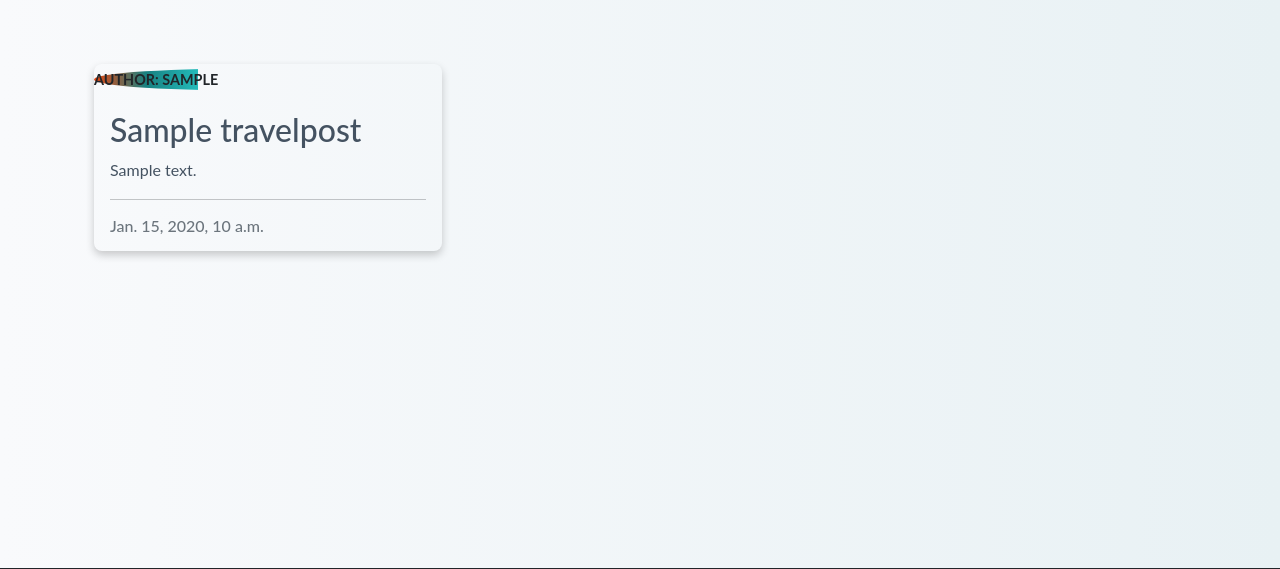
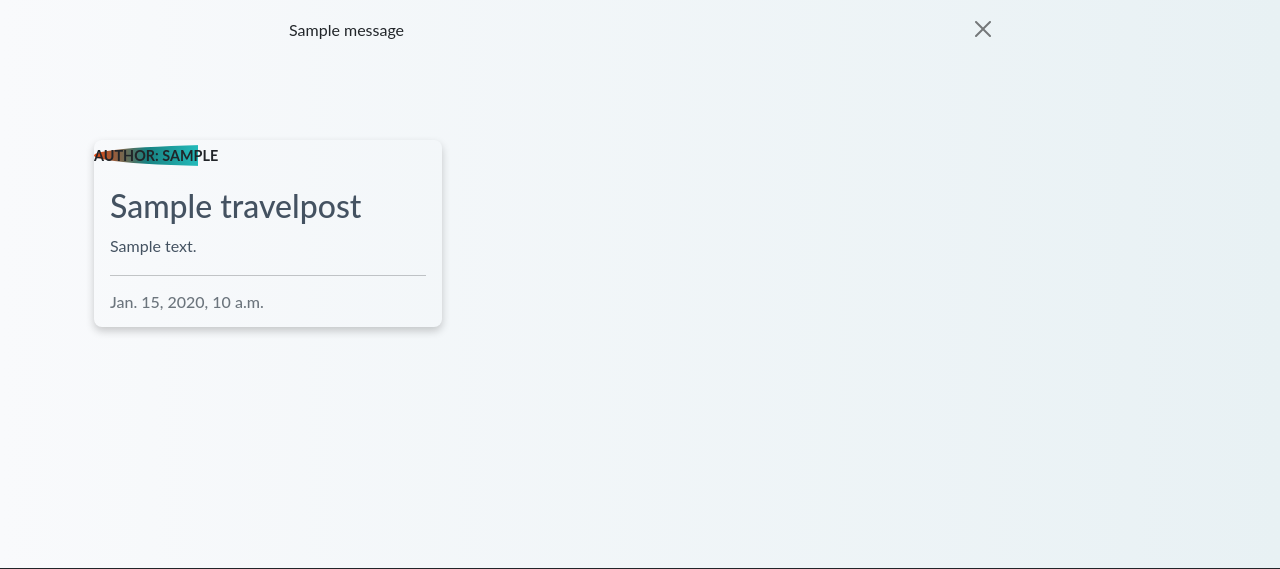
Before and after one commit to Milosson/JunketBlog, a Django app: page / in a window 1280 px wide. Shown: the part 106-675 px from the top of the page. Run offline with Django 4.2, Linux system fonts and the light colour scheme; tables that the repository leaves empty hold one stand-in row (values such as "Sample post"); one stand-in notice (Sample message) is shown.

Commit message:
Add message display for comment submissin post detail view

```diff
--- a/blog/views.py
+++ b/blog/views.py
@@ -1,5 +1,6 @@
 from django.core.paginator import Paginator
 from django.shortcuts import render, get_object_or_404, redirect
+from django.contrib import messages
 from .models import TravelPost, Comment
 from .forms import CommentForm
 
@@ -17,6 +18,10 @@ def post_detail(request, slug):
             comment.author = request.user
             comment.post = post
             comment.save()  # Save the comment, which may auto-approve
+            messages.add_message(
+        request, messages.SUCCESS,
+        'Comment submitted and awaiting approval'
+    )
             return redirect('post_detail', slug=post.slug)
 
     # Manually approve comments that meet the condition
@@ -41,4 +46,9 @@ def post_list(request):
     paginator = Paginator(posts, 6)  # Show 6 posts per page
     page_number = request.GET.get('page')
     page_obj = paginator.get_page(page_number)
-    return render(request, 'blog/index.html', {'posts': page_obj.object_list, 'is_paginated': page_obj.has_other_pages(), 'page_obj': page_obj})
+
+    return render(request, 'blog/index.html', {
+        'posts': page_obj.object_list,
+        'is_paginated': page_obj.has_other_pages(),
+        'page_obj': page_obj,
+    })
--- a/static/css/style.css
+++ b/static/css/style.css
@@ -253,3 +253,8 @@ body {
     transform: scale(1.02);
     box-shadow: 0 4px 8px rgba(0, 0, 0, 0.2);
 }
+
+.bg-w {
+    background: linear-gradient(90deg, rgba(232, 70, 16, 0.1), rgba(24, 130, 129, 0.1), rgba(35, 187, 187, 0.1));
+
+}
--- a/templates/base.html
+++ b/templates/base.html
@@ -59,6 +59,19 @@
             </div>
         </div>
     </nav>
+<!-- displaying Django messages -->
+<div class="container">
+    <div class="row">
+        <div class="col-md-8 offset-md-2">
+            {% for message in messages %}
+            <div class="alert alert-dismissible fade show {{ message.tags }}" role="alert">
+                {{ message|safe }}
+                <button type="button" class="btn-close" data-bs-dismiss="alert" aria-label="Close"></button>
+            </div>
+            {% endfor %}
+        </div>
+    </div>
+</div>
 
     <!-- Main Content -->
     <main class="flex-shrink-0">
```
Also changed, not shown: blog/templates/blog/post_detail.html (+14 -2 lines).
